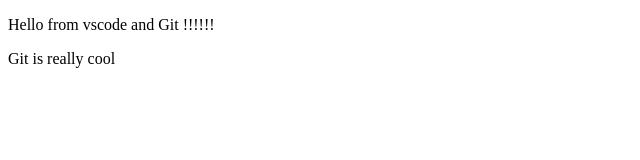
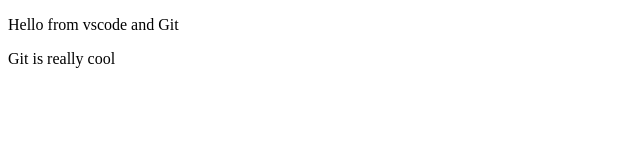
Before and after one commit to m-aminian/vscode-git, a plain HTML site: page index.html in a window 1280 px wide. Shown: the full height of the page, 0-640 px from the left. Drawn offline with Linux system fonts and the light colour scheme.

Commit message:
Deelete exclaation

```diff
--- a/index.html
+++ b/index.html
@@ -8,7 +8,7 @@
 </head>
 
 <body>
-    <p>Hello from vscode and Git !!!!!!</p>
+    <p>Hello from vscode and Git</p>
     <p>Git is really cool</p>
 </body>
 
```
